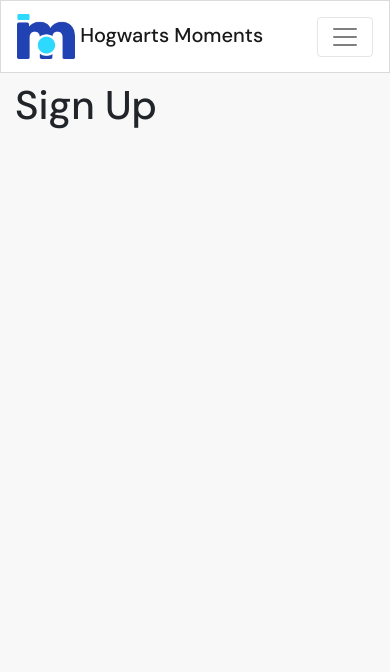
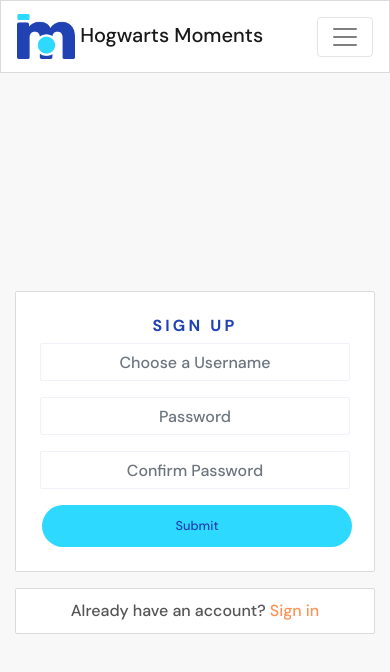
Before and after one commit to Wings30306/moments, a React (Create React App) app: page /signup in a window 390 px wide. Shown: the top 672 px of the page. Built offline with nearby package versions, Linux system fonts and the light colour scheme.

Commit message:
Add Sign Up form

```diff
--- a/package.json
+++ b/package.json
@@ -6,6 +6,7 @@
     "@testing-library/jest-dom": "^5.14.1",
     "@testing-library/react": "^11.2.7",
     "@testing-library/user-event": "^12.8.3",
+    "axios": "^0.23.0",
     "bootstrap": "^4.6.0",
     "react": "^17.0.2",
     "react-bootstrap": "^1.6.4",
--- a/src/App.js
+++ b/src/App.js
@@ -1,7 +1,9 @@
 import styles from './App.module.css';
 import NavBar from './components/NavBar';
 import Container from 'react-bootstrap/Container';
-import { Switch, Route } from 'react-router-dom'
+import { Switch, Route } from 'react-router-dom';
+import './api/axiosDefaults';
+import SignUpForm from './pages/auth/SignUpForm';
 
 
 
@@ -13,7 +15,7 @@
           <Switch>
             <Route exact path="/" render={() => <h1>Home</h1>}/>
             <Route exact path="/signin" render={() => <h1>Sign In</h1>}/>
-            <Route exact path="/signup" render={() => <h1>Sign Up</h1>}/>
+            <Route exact path="/signup" render={() => <SignUpForm />}/>
             <Route render={() => <h1>Page Not Found</h1>} />
           </Switch>
         </Container>
--- a/src/App.module.css
+++ b/src/App.module.css
@@ -7,6 +7,26 @@
 .Main {
   padding-top: 81px;
 }
+
+.Content {
+  background-color: #ffffff;
+  padding: 10px;
+  border-radius: 2px;
+  border: 1px solid #dadadf;
+}
+
+.FillerImage {
+  object-fit: cover;
+  height: 100%;
+  width: 100%;
+}
+
+.Image {
+  max-height: 40vh;
+  max-width: 100%;
+  object-fit: contain;
+}
+
 * {
   box-sizing: border-box;
 }
@@ -37,3 +57,28 @@
   transition: color ease-in-out 0.3s;
   color: #2142b2;
 }
+
+i:hover {
+  cursor: pointer;
+  transition: color ease-in-out 0.3s;
+  color: #2142b2;
+}
+
+figure {
+  text-align: center;
+  display: inline-block;
+}
+
+/* scrollbar */
+*::-webkit-scrollbar {
+  width: 5px;
+}
+*::-webkit-scrollbar-track {
+  background: #f1f1f1;
+}
+*::-webkit-scrollbar-thumb {
+  background: #888;
+}
+*::-webkit-scrollbar-thumb:hover {
+  background: #555;
+}
--- /dev/null
+++ b/src/api/axiosDefaults.js
@@ -0,0 +1,6 @@
+import axios from "axios";
+
+
+axios.defaults.baseURL = 'https://wings-drf-api.herokuapp.com/'
+axios.defaults.headers.post["Content-Type"] = 'multipart/form-data'
+axios.defaults.withCredentials = true
--- /dev/null
+++ b/src/pages/auth/SignUpForm.js
@@ -0,0 +1,56 @@
+import React from "react";
+import { Link } from "react-router-dom";
+
+import styles from "../../styles/SignInUpForm.module.css";
+import btnStyles from "../../styles/Button.module.css";
+import appStyles from "../../App.module.css";
+
+import { Form, Button, Image, Col, Row, Container } from "react-bootstrap";
+
+const SignUpForm = () => {
+    return (
+        <Row className={styles.Row}>
+            <Col className="my-auto py-2 p-md-2" md={6}>
+                <Container className={`${appStyles.Content} p-4 `}>
+                    <h1 className={styles.Header}>sign up</h1>
+                    <Form>
+                        <Form.Group controlId="username">
+                            <Form.Label className="d-none">User name</Form.Label>
+                            <Form.Control className={styles.Input} type="text" placeholder="Choose a Username" name="username"/>
+                        </Form.Group>
+
+                        <Form.Group controlId="password">
+                            <Form.Label className="d-none">Password</Form.Label>
+                            <Form.Control className={styles.Input} type="password" placeholder="Password" name="password"/>
+                        </Form.Group>
+                        <Form.Group controlId="confirmPassword">
+                            <Form.Label className="d-none">Password</Form.Label>
+                            <Form.Control className={styles.Input} type="password" placeholder="Confirm Password" name="confirmPassword" />
+                        </Form.Group>
+                        <Button className={`${btnStyles.Button} ${btnStyles.Wide} ${btnStyles.Bright}`} type="submit">
+                            Submit
+                        </Button>
+                    </Form>
+                </Container>
+                <Container className={`mt-3 ${appStyles.Content}`}>
+                    <Link className={styles.Link} to="/signin">
+                        Already have an account? <span>Sign in</span>
+                    </Link>
+                </Container>
+            </Col>
+            <Col
+                md={6}
+                className={`my-auto d-none d-md-block p-2 ${styles.SignUpCol}`}
+            >
+                <Image
+                    className={`${appStyles.FillerImage}`}
+                    src={
+                        "https://codeinstitute.s3.amazonaws.com/AdvancedReact/hero2.jpg"
+                    }
+                />
+            </Col>
+        </Row>
+    );
+};
+
+export default SignUpForm;
--- /dev/null
+++ b/src/styles/Button.module.css
@@ -0,0 +1,69 @@
+.Button {
+  font-size: 0.8rem;
+  align-self: center;
+  border-radius: 100px;
+  border-color: transparent;
+  padding: 4px 10px;
+  margin-left: 2px;
+  margin-right: 2px;
+  min-width: 75px;
+}
+
+.Button:hover {
+  opacity: 0.8;
+  border-color: transparent;
+  cursor: pointer;
+}
+
+.Button:hover:active {
+  background-color: #2142b2 !important;
+}
+
+.Button:active {
+  background-color: #2142b2 !important;
+}
+
+.Button:focus {
+  background-color: #2142b2;
+}
+
+.Wide {
+  padding: 10px 50px;
+  width: 100%;
+}
+
+.Blue,
+.BlueOutline:hover,
+.Bright:hover {
+  background-color: #2142b2;
+  color: #ffffff;
+}
+
+.BlueOutline,
+.Blue:hover {
+  /* border: 1px solid #2142b2; */
+  background-color: #ffffff;
+  color: #2142b2;
+}
+
+.Black,
+.BlackOutline:hover {
+  /* background-color: #242a3d;
+    color: white; */
+  background-color: #242a3d;
+  color: aliceblue;
+}
+
+.Black:hover,
+.BlackOutline {
+  /* background-color: #dadadf;
+    color: #242a3d;
+    border-color: #242a3d; */
+  background-color: aliceblue;
+  color: #242a3d;
+}
+
+.Bright {
+  background-color: #2ed9ff;
+  color: #2142b2;
+}
--- /dev/null
+++ b/src/styles/SignInUpForm.module.css
@@ -0,0 +1,46 @@
+.Row {
+  height: calc(100vh - 81px);
+}
+.Input {
+  background: #ffffff;
+  border: 1px solid #f0f1f9;
+  box-sizing: border-box;
+  border-radius: 2px;
+  color: #7177a1;
+  text-align: center;
+  padding: 10px;
+}
+
+.Header {
+  font-style: normal;
+  font-weight: bold;
+  font-size: 16px;
+  line-height: 19px;
+  text-align: center;
+  letter-spacing: 0.2em;
+  text-transform: uppercase;
+  color: #2142b2;
+}
+
+.Link {
+  text-decoration: none;
+  text-align: center;
+  display: block;
+  margin: auto;
+}
+
+.Link span {
+  color: #ff9254;
+}
+
+.Container {
+  padding: 30px 10px;
+}
+
+.SignInCol {
+  height: 320px;
+}
+
+.SignUpCol {
+  height: 375px;
+}
```
Also changed, not shown: 1 other file (tests, documents, lock files or other folders).
